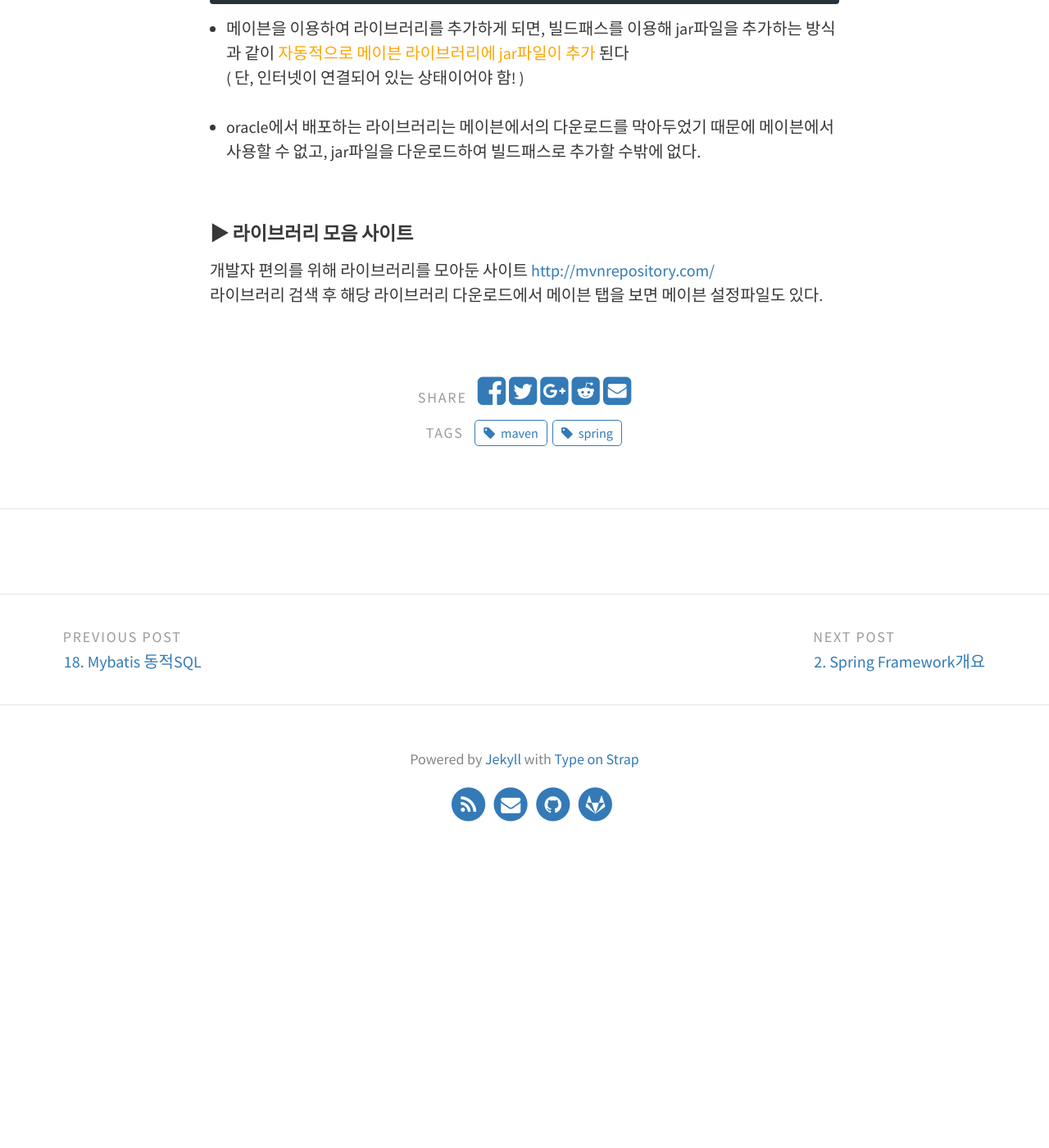
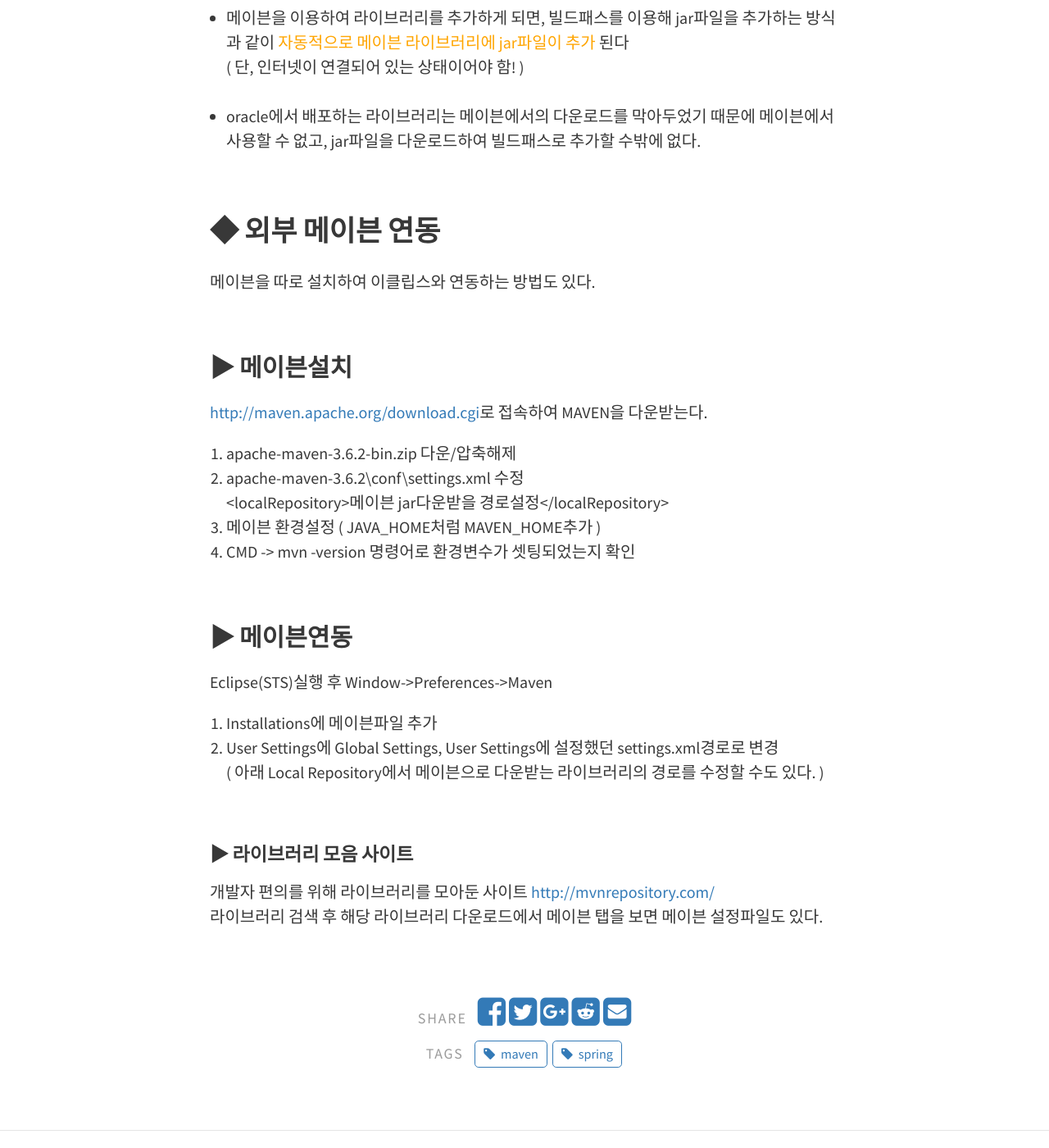
Before and after one commit to gunbin91/gunbin91.github.io, a Jekyll site: the page built from _posts/2019-09-06-spring_01_maven.md, in a window 1280 px wide and 1400 px high, scrolled down 2481 px. Shown: the whole window at 82% size. Built offline with Jekyll 4.4.1, drawn with Linux system fonts in a browser that asks for light colours; comment, search, counter and statistics services are not loaded; before the commit the page ends 3555 px from its top, so only the background shows below that.

Commit message:
spring_1_maven 메이븐 외부 연동방법 수정추가

```diff
--- a/_posts/2019-09-06-spring_01_maven.md
+++ b/_posts/2019-09-06-spring_01_maven.md
@@ -22,7 +22,7 @@ Java기반 프로젝트의 라이프 사이클 관리를 목적으로 하는 빌
 
 <br/>
 
-## ▶ 설정 방법
+### ▶ 설정 방법
 
 #### 1. Maven프로젝트 생성
 New->Maven Project를 통해 새로 만들거나 또는<br/><font color="orange">이미 만들어진 프로젝트를 우 클릭-> configure -> convert to Maven project</font>로 변환
@@ -83,6 +83,30 @@ ex ) gson을 추가로 추가
 
 <br/>
 
+## ◆ 외부 메이븐 연동
+메이븐을 따로 설치하여 이클립스와 연동하는 방법도 있다.
+
+<br/>
+
+### ▶ 메이븐설치
+<a href="http://maven.apache.org/download.cgi">http://maven.apache.org/download.cgi</a>로 접속하여 MAVEN을 다운받는다.
+<br/>
+1. apache-maven-3.6.2-bin.zip 다운/압축해제
+2. apache-maven-3.6.2\conf\settings.xml 수정<br/>
+&lt;localRepository>메이븐 jar다운받을 경로설정&lt;/localRepository>
+3. 메이븐 환경설정 ( JAVA_HOME처럼 MAVEN_HOME추가 )
+4. CMD -> mvn -version 명령어로 환경변수가 셋팅되었는지 확인
+
+<br/>
+
+### ▶ 메이븐연동
+Eclipse(STS)실행 후 Window->Preferences->Maven
+1. Installations에 메이븐파일 추가
+2. User Settings에 Global Settings, User Settings에 설정했던 settings.xml경로로 변경<br/>
+( 아래 Local Repository에서 메이븐으로 다운받는 라이브러리의 경로를 수정할 수도 있다. )
+
+<br/>
+
 #### ▶ 라이브러리 모음 사이트
 개발자 편의를 위해 라이브러리를 모아둔 사이트
 <a href="http://mvnrepository.com/">http://mvnrepository.com/</a><br/>
```
